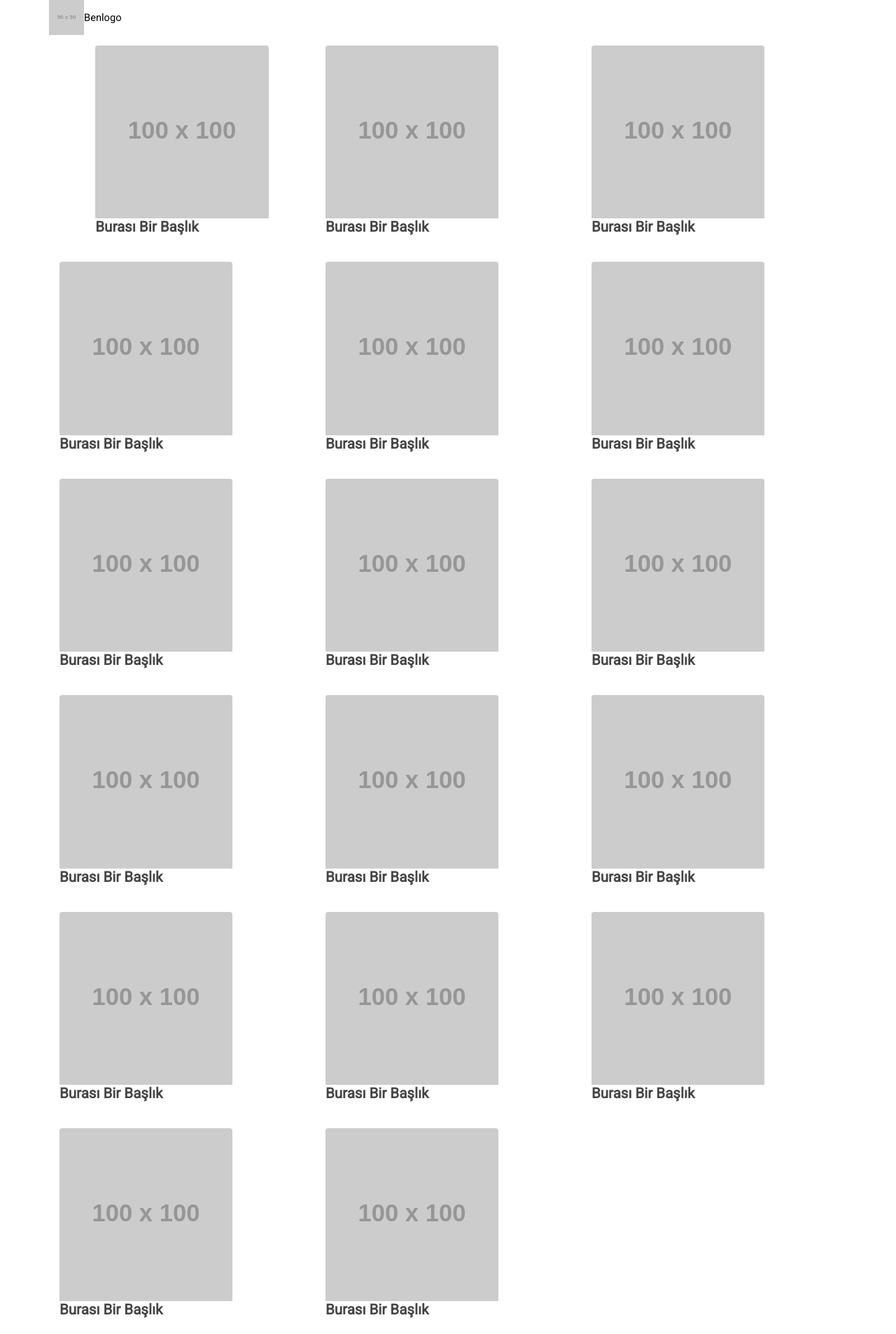
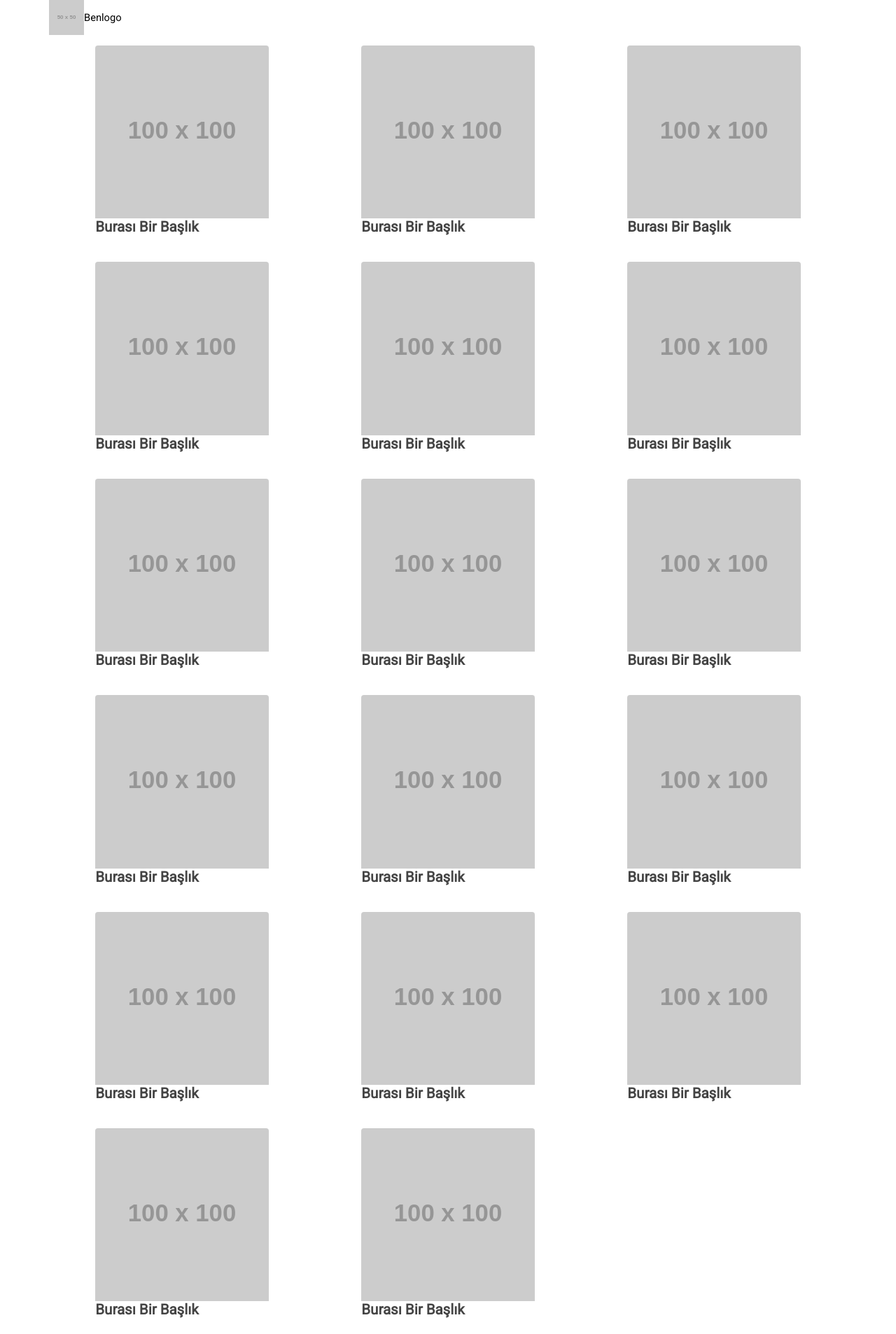
Before and after one commit to data-deveb/data-deveb.github.io, a Jekyll site: the page built from temalar/basit/index.html, in a window 1280 px wide. Shown: the whole page at 70% size. Built offline with Jekyll 4.4.1, drawn with Linux system fonts in a browser that asks for light colours.

Commit message:
Güncelleme

```diff
--- a/temalar/basit/index.html
+++ b/temalar/basit/index.html
@@ -9,82 +9,82 @@ title: Deveb Basit Tema
   <h1>Burası Bir Başlık</h1>
   </div>
   </div>
-  <div data-gnl="1" data-ort="1">
+  <div data-gnl="1 ortada" data-ort="1">
   <div data-kart="haber">
   <img src="https://placehold.it/100x100" alt="resim">
   <h1>Burası Bir Başlık</h1>
   </div>
-  </div>  <div data-gnl="1" data-ort="1">
+  </div>  <div data-gnl="1 ortada" data-ort="1">
   <div data-kart="haber">
   <img src="https://placehold.it/100x100" alt="resim">
   <h1>Burası Bir Başlık</h1>
   </div>
-  </div>  <div data-gnl="1" data-ort="1">
+  </div>  <div data-gnl="1 ortada" data-ort="1">
   <div data-kart="haber">
   <img src="https://placehold.it/100x100" alt="resim">
   <h1>Burası Bir Başlık</h1>
   </div>
-  </div>  <div data-gnl="1" data-ort="1">
+  </div>  <div data-gnl="1 ortada" data-ort="1">
   <div data-kart="haber">
   <img src="https://placehold.it/100x100" alt="resim">
   <h1>Burası Bir Başlık</h1>
   </div>
-  </div>  <div data-gnl="1" data-ort="1">
+  </div>  <div data-gnl="1 ortada" data-ort="1">
   <div data-kart="haber">
   <img src="https://placehold.it/100x100" alt="resim">
   <h1>Burası Bir Başlık</h1>
   </div>
-  </div>  <div data-gnl="1" data-ort="1">
+  </div>  <div data-gnl="1 ortada" data-ort="1">
   <div data-kart="haber">
   <img src="https://placehold.it/100x100" alt="resim">
   <h1>Burası Bir Başlık</h1>
   </div>
-  </div>  <div data-gnl="1" data-ort="1">
+  </div>  <div data-gnl="1 ortada" data-ort="1">
   <div data-kart="haber">
   <img src="https://placehold.it/100x100" alt="resim">
   <h1>Burası Bir Başlık</h1>
   </div>
-  </div>  <div data-gnl="1" data-ort="1">
+  </div>  <div data-gnl="1 ortada" data-ort="1">
   <div data-kart="haber">
   <img src="https://placehold.it/100x100" alt="resim">
   <h1>Burası Bir Başlık</h1>
   </div>
-  </div>  <div data-gnl="1" data-ort="1">
+  </div>  <div data-gnl="1 ortada" data-ort="1">
   <div data-kart="haber">
   <img src="https://placehold.it/100x100" alt="resim">
   <h1>Burası Bir Başlık</h1>
   </div>
-  </div>  <div data-gnl="1" data-ort="1">
+  </div>  <div data-gnl="1 ortada" data-ort="1">
   <div data-kart="haber">
   <img src="https://placehold.it/100x100" alt="resim">
   <h1>Burası Bir Başlık</h1>
   </div>
-  </div>  <div data-gnl="1" data-ort="1">
+  </div>  <div data-gnl="1 ortada" data-ort="1">
   <div data-kart="haber">
   <img src="https://placehold.it/100x100" alt="resim">
   <h1>Burası Bir Başlık</h1>
   </div>
-  </div>  <div data-gnl="1" data-ort="1">
+  </div>  <div data-gnl="1 ortada" data-ort="1">
   <div data-kart="haber">
   <img src="https://placehold.it/100x100" alt="resim">
   <h1>Burası Bir Başlık</h1>
   </div>
-  </div>  <div data-gnl="1" data-ort="1">
+  </div>  <div data-gnl="1 ortada" data-ort="1">
   <div data-kart="haber">
   <img src="https://placehold.it/100x100" alt="resim">
   <h1>Burası Bir Başlık</h1>
   </div>
-  </div>  <div data-gnl="1" data-ort="1">
+  </div>  <div data-gnl="1 ortada" data-ort="1">
   <div data-kart="haber">
   <img src="https://placehold.it/100x100" alt="resim">
   <h1>Burası Bir Başlık</h1>
   </div>
-  </div>  <div data-gnl="1" data-ort="1">
+  </div>  <div data-gnl="1 ortada" data-ort="1">
   <div data-kart="haber">
   <img src="https://placehold.it/100x100" alt="resim">
   <h1>Burası Bir Başlık</h1>
   </div>
-  </div>  <div data-gnl="1" data-ort="1">
+  </div>  <div data-gnl="1 ortada" data-ort="1">
   <div data-kart="haber">
   <img src="https://placehold.it/100x100" alt="resim">
   <h1>Burası Bir Başlık</h1>
```
